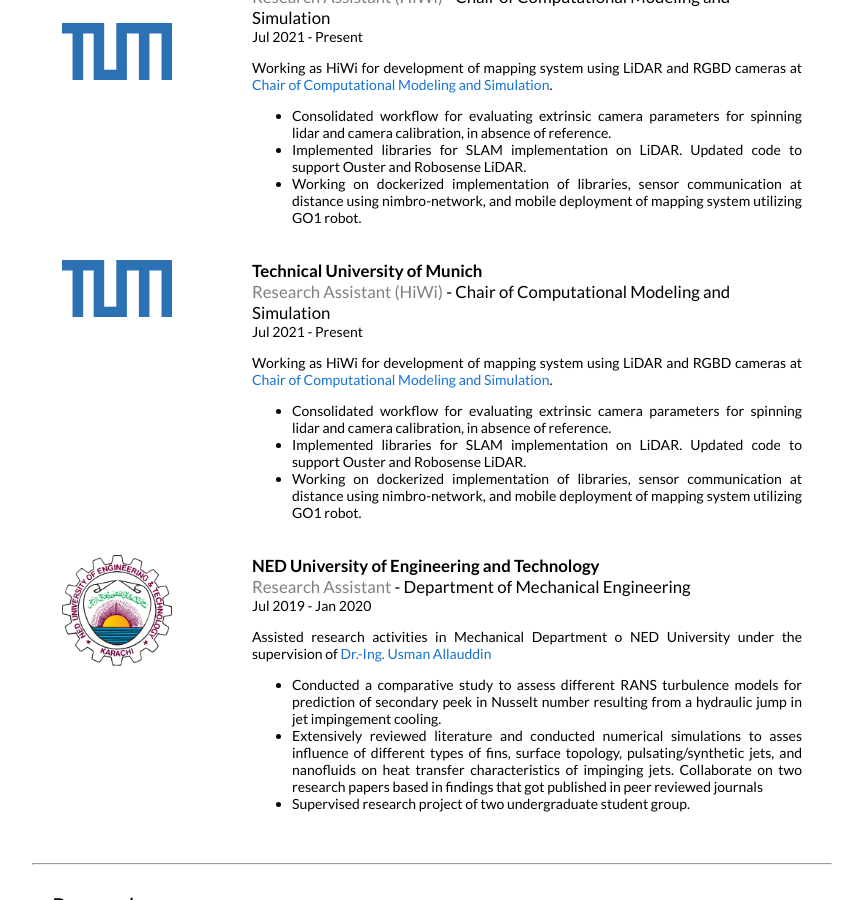
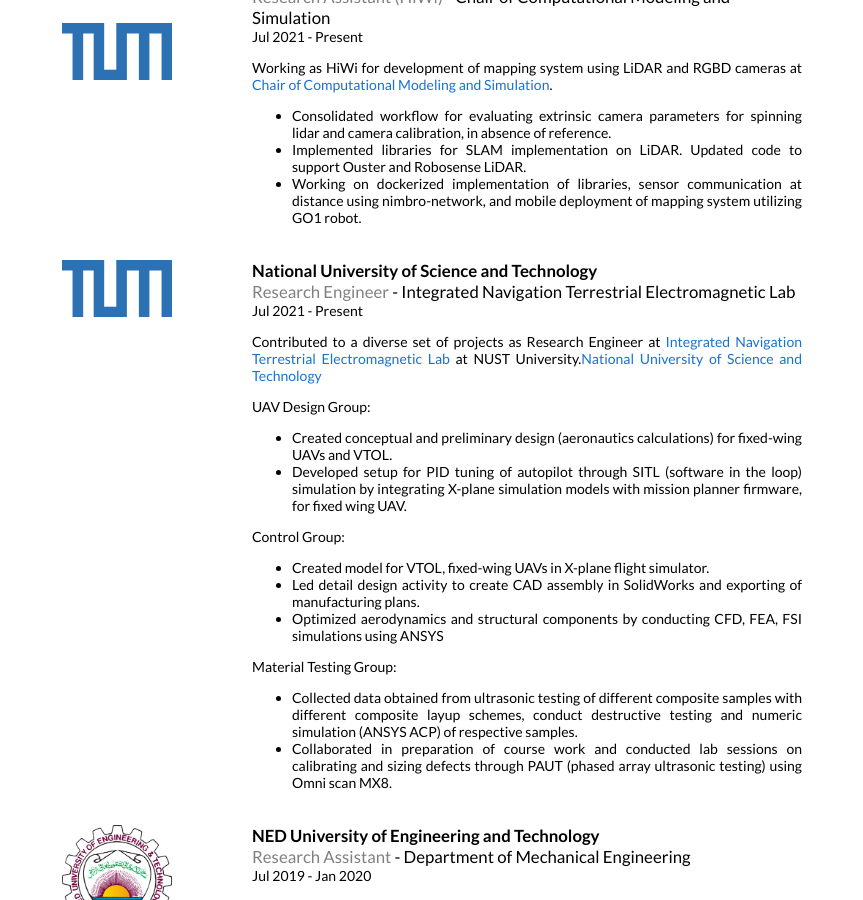
Before and after one commit to rafaymhddn/rafaymhddn.github.io, a Jekyll site: the page built from _posts/2019-06-02-venue.markdown, in a window 1280 px wide and 900 px high, scrolled down 1285 px. Shown: the whole window, without its empty margins (208-1071 px from the left). Built offline with Jekyll 4.4.1, drawn with Linux system fonts in a browser that asks for light colours; some of the changed text lies outside the part shown.

Commit message:
experience added

```diff
--- a/_layouts/default.html
+++ b/_layouts/default.html
@@ -62,13 +62,23 @@
             <td style="padding:2.5%;width:60%;vertical-align:middle">
 
               <br>
-              <p align="justify">I am a Masters student majoring in Computational Mechanics, at the <a href="https://www.ed.tum.de/en/ed/home-1/">TUM School of Engineering and Design</a>, part of the <a href="https://www.tum.de/en/">Technical University of Muncih</a>. I am also working as a student research assistant at the <a href="https://www.cee.ed.tum.de/cms/home/">Chair of Computational Modeling and Simulation</a>, where I work on methods for 3D scanning and mapping along with thier implimentation using different robotics systems.
+              <p align="justify">I am a Masters student majoring in Computational Mechanics, at the <a href="https://www.ed.tum.de/en/ed/home-1/">TUM School of Engineering and Design</a>,
+                part of the <a href="https://www.tum.de/en/">Technical University of Muncih</a>. I am also working as a student research assistant at the
+                <a href="https://www.cee.ed.tum.de/cms/home/">Chair of Computational Modeling and Simulation</a>, where I work on methods for 3D scanning and mapping along with thier
+                implimentation using different robotics systems.
               </p>
               <p align="justify">
-                From Jul-2020 to Oct-2021, I worked at <a href="https://nust.edu.pk/">National University of Science and Technology</a>, as part of <a href="https://nust.edu.pk/">Integrated Navigation Terrestrial Electromagnetic Lab</a>. I primarily worked on the design and development of drones (fixed wing and vertical take of and landing aerial vehicles) for urban environments. Additionally I also worked on development of models for flight simulator and tuning flight controlled through software-in-loop simulation.
+                From Jul-2020 to Oct-2021, I worked at <a href="https://nust.edu.pk/">National University of Science and Technology</a>,
+                as part of <a href="https://nust.edu.pk/">Integrated Navigation Terrestrial Electromagnetic Lab</a>. I primarily worked on the design and development of drones
+                (fixed wing and vertical take of and landing aerial vehicles) for urban environments.
+                Additionally I also worked on development of models for flight simulator and tuning flight controlled through software-in-loop simulation.
               </p>
               <p align="justify">
-                I have a Bachelors in Mechanical Engineering from <a href="https://www.neduet.edu.pk/">NED University of Engineering and Technology</a>, where I work as a research assistant at Department of Mechanical Engineering under supervision of <a href="https://scholar.google.com/citations?user=jOthSmQAAAAJ&hl=en">Dr.-Ing. Usman Allauddin</a>, where I numeriacally investigated different techniques for heat transfer enhancement through jet impingment <a href="https://doi.org/10.1002/htj.21986">[1]</a>, <a href="https://www.dl.begellhouse.com/references/4c8f5faa331b09ea,212bf76947bffc03,5aa059fb1b898ef8.html">[2]</a>.
+                I have a Bachelors in Mechanical Engineering from <a href="https://www.neduet.edu.pk/">NED University of Engineering and Technology</a>,
+                I work as a research assistant at Department of Mechanical Engineering under supervision of
+                <a href="https://scholar.google.com/citations?user=jOthSmQAAAAJ&hl=en">Dr.-Ing. Usman Allauddin</a>, where I numeriacally investigated different techniques
+                for heat transfer enhancement through jet impingment <a href="https://doi.org/10.1002/htj.21986">[1]</a>,
+                <a href="https://www.dl.begellhouse.com/references/4c8f5faa331b09ea,212bf76947bffc03,5aa059fb1b898ef8.html">[2]</a>.
               </p>
               <p style="text-align:center">
                 <a href="mailto:rafaymohiuddin7@gmail.com" target="_blank">Email</a> &nbsp;/&nbsp;
@@ -101,7 +111,6 @@
             </div>
         </td>
         <td style="padding:10px;width:75%;vertical-align:top">
-            <!-- <papertitle style="color:gray"><big>Software Development Engineer Intern</big> </papertitle> <papertitle ><big> | Expedia Group</big></papertitle> -->
             <papertitle><big><b>Technical University of Munich</b></big></papertitle>
             <br>
             <papertitle style="color:gray"><big>Masters of Science </big></papertitle><papertitle><big>Computational Mechanics</big></papertitle>
@@ -132,7 +141,8 @@
           Dec 2015 - Sep 2019
           <br>
           <p align="justify">
-              <b>Thesis:</b> Numerical Investigation of Heat Transfer Enhancement Techniques in Impinging Jets <a href="https://doi.org/10.1002/htj.21986">[1]</a>, <a href="https://www.dl.begellhouse.com/references/4c8f5faa331b09ea,212bf76947bffc03,5aa059fb1b898ef8.html">[2]</a>.
+              <b>Thesis:</b> Numerical Investigation of Heat Transfer Enhancement Techniques in Impinging Jets <a href="https://doi.org/10.1002/htj.21986">[1]</a>,
+              <a href="https://www.dl.begellhouse.com/references/4c8f5faa331b09ea,212bf76947bffc03,5aa059fb1b898ef8.html">[2]</a>.
           </p>
       </td>
   </tr>
@@ -143,10 +153,10 @@
 
 <!-- Experience -->
 
-<button style="padding:2.5%; border:0px transparent; background-color: transparent;outline:none;"type="button" class="collapsible" data-toggle="collapse" data-target="#content-education" id="education">
+<button style="padding:2.5%; border:0px transparent; background-color: transparent;outline:none;"type="button" class="collapsible" data-toggle="collapse" data-target="#content-experience" id="experience">
   <h2>Experience</h2>
 </button>
-<div id="content-education" class="collapse in">
+<div id="content-experience" class="collapse in">
 
 <table border=0 class="bg_colour" style="padding:20px;width:100%;border:0px;border-spacing:0px;border-collapse:separate;margin-right:auto;margin-left:auto"><tbody>
 
@@ -184,21 +194,36 @@
       </td>
       <td style="padding:10px;width:75%;vertical-align:top">
 
-          <papertitle><big><b>Technical University of Munich</b></big></papertitle>
+          <papertitle><big><b>National University of Science and Technology</b></big></papertitle>
           <br>
-          <papertitle style="color:gray"><big>Research Assistant (HiWi) </big></papertitle><papertitle><big>- Chair of Computational Modeling and Simulation</big></papertitle>
+          <papertitle style="color:gray"><big>Research Engineer </big></papertitle><papertitle><big>- Integrated Navigation Terrestrial Electromagnetic Lab</big></papertitle>
           <br>
           Jul 2021 - Present
           <br>
           <p align="justify">
-            Working as HiWi for development of mapping system using LiDAR and RGBD cameras at <a href="https://www.cee.ed.tum.de/cms/home/">Chair of Computational Modeling and Simulation</a>.
+            Contributed to a diverse set of projects as Research Engineer at <a href="https://nust.edu.pk/">Integrated Navigation Terrestrial Electromagnetic Lab</a> at
+            NUST University.<a href="https://nust.edu.pk/">National University of Science and Technology</a>
+          </p>
+          <p>UAV Design Group:
               <ul>
-                  <li align="justify">Consolidated workflow for evaluating extrinsic camera parameters for spinning lidar and camera calibration, in absence of reference.</li>
-                  <li align="justify">Implemented libraries for SLAM implementation on LiDAR. Updated code to support Ouster and Robosense LiDAR.</li>
-                  <li align="justify">Working on dockerized implementation of libraries, sensor communication
-                    at distance using nimbro-network, and mobile deployment of mapping system utilizing GO1 robot.</li>
+                  <li align="justify">Created conceptual and preliminary design (aeronautics calculations) for fixed-wing UAVs and VTOL.</li>
+                  <li align="justify">Developed setup for PID tuning of autopilot through SITL (software in the loop) simulation by integrating X-plane simulation models with mission
+                    planner firmware, for fixed wing UAV.</li>
               </ul>
           </p>
+          <p>Control Group:
+            <ul>
+                <li align="justify">Created model for VTOL, fixed-wing UAVs in X-plane flight simulator.</li>
+                <li align="justify">Led detail design activity to create CAD assembly in SolidWorks and exporting of manufacturing plans.</li>
+                <li align="justify">Optimized aerodynamics and structural components by conducting CFD, FEA, FSI simulations using ANSYS</li>
+            </ul>
+        </p>
+        <p>Material Testing Group:
+          <ul>
+              <li align="justify">Collected data obtained from ultrasonic testing of different composite samples with different composite layup schemes, conduct destructive testing
+                and numeric simulation (ANSYS ACP) of respective samples.</li>
+              <li align="justify">Collaborated in preparation of course work and conducted lab sessions on calibrating and sizing defects through PAUT (phased array ultrasonic testing) using Omni scan MX8.</li>
+          </ul>
       </td>
   </tr>
 
```
